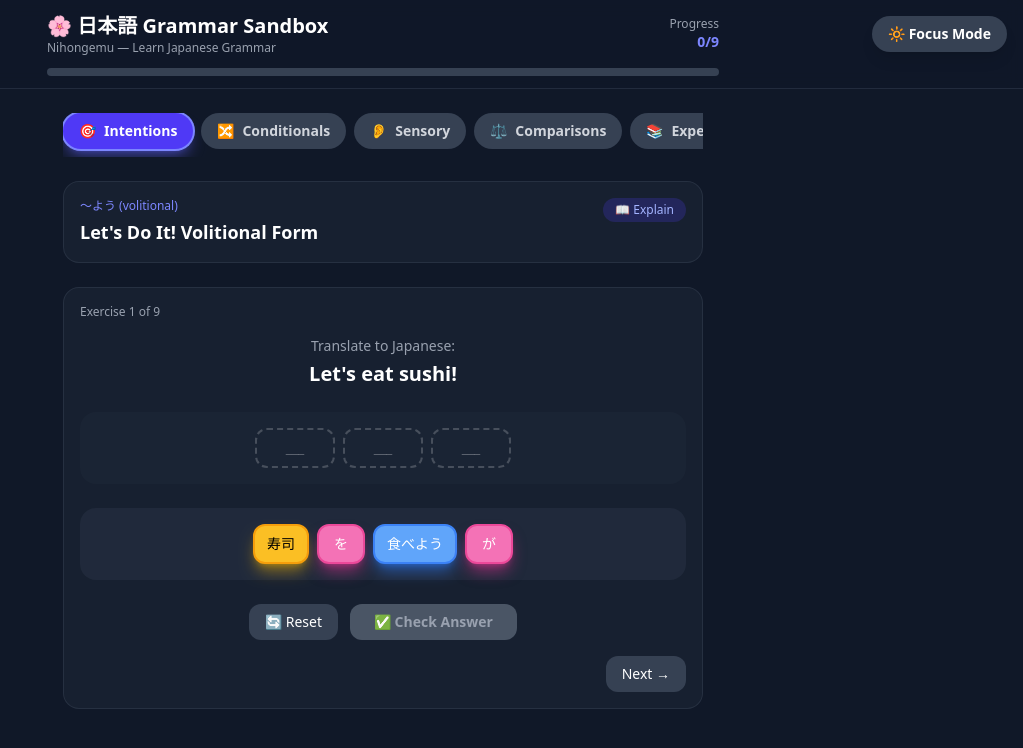
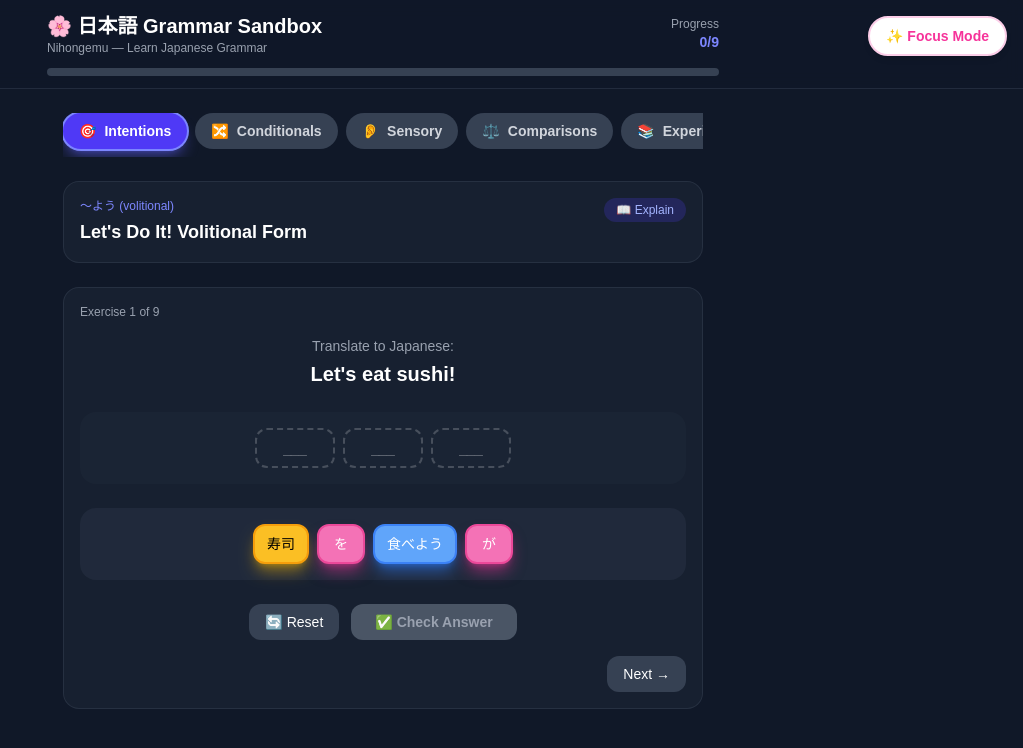
Before and after one commit to ShinichiZero/nihongemu, a React (Vite) app: page / in a window 1280 px wide. Shown: the top 748 px of the page, without its empty margins (257-1280 px from the left). Built offline with nearby package versions, Linux system fonts and the light colour scheme.

Commit message:
chore: prepare for github pages deployment, verify no sensitive data

```diff
--- a/index.html
+++ b/index.html
@@ -3,9 +3,13 @@
   <head>
     <meta charset="UTF-8" />
     <link rel="icon" type="image/svg+xml" href="/nihongemu/vite.svg" />
-    <meta name="viewport" content="width=device-width, initial-scale=1.0" />
-    <meta http-equiv="Content-Security-Policy" content="default-src 'self'; script-src 'self' 'unsafe-inline'; style-src 'self' 'unsafe-inline'; img-src 'self' data:; connect-src 'self'; font-src 'self'; object-src 'none'; base-uri 'self'; form-action 'self';">
-    <title>日本語 Grammar Sandbox | Nihongemu</title>
+    <meta name="viewport" content="width=device-width, initial-scale=1.0, maximum-scale=1.0, user-scalable=no" />
+    <meta http-equiv="Content-Security-Policy" content="default-src 'self'; script-src 'self' 'unsafe-inline'; style-src 'self' 'unsafe-inline' https://fonts.googleapis.com; img-src 'self' data:; connect-src 'self'; font-src 'self' https://fonts.gstatic.com; object-src 'none'; base-uri 'self'; form-action 'self';">
+    <link rel="preconnect" href="https://fonts.googleapis.com">
+    <link rel="preconnect" href="https://fonts.gstatic.com" crossorigin>
+    <link href="https://fonts.googleapis.com/css2?family=M+PLUS+Rounded+1c:wght@400;500;700;800&family=Nunito:wght@400;600;700;800&display=swap" rel="stylesheet">
+    <style>body { font-family: "Nunito", "M PLUS Rounded 1c", sans-serif; }</style>
+    <title>日本語 Grammar Sandbox | Nihongemu Cute Kawaii</title>
   </head>
   <body>
     <div id="root"></div>
--- a/src/components/FocusShroud.tsx
+++ b/src/components/FocusShroud.tsx
@@ -12,23 +12,22 @@ export function FocusShroud() {
             initial={{ opacity: 0 }}
             animate={{ opacity: 1 }}
             exit={{ opacity: 0 }}
-            className="fixed inset-0 bg-black/60 backdrop-blur-xl z-40 pointer-events-none"
+            className="fixed inset-0 bg-pink-200/40 backdrop-blur-md z-40 pointer-events-none"
           />
         )}
       </AnimatePresence>
       <button
         onClick={toggleFocusMode}
         className={`
-          fixed top-4 right-4 z-50 px-4 py-2 rounded-full
-          text-sm font-semibold transition-all duration-200
+          fixed top-4 right-4 z-[60] px-4 py-2 rounded-full
+          text-sm font-extrabold transition-transform duration-300 hover:scale-105 active:scale-95
           ${focusMode
-            ? 'bg-yellow-400 text-black hover:bg-yellow-300'
-            : 'bg-gray-700 text-white hover:bg-gray-600'
+            ? 'bg-pink-400 text-white shadow-[0_4px_15px_rgba(244,114,182,0.6)]'
+            : 'bg-white text-pink-500 hover:bg-pink-50 border-2 border-pink-200 shadow-md'
           }
-          shadow-lg
         `}
       >
-        {focusMode ? '🌟 Focus ON' : '🔆 Focus Mode'}
+        {focusMode ? '🌸 Unfocus' : '✨ Focus Mode'}
       </button>
     </>
   );
```
